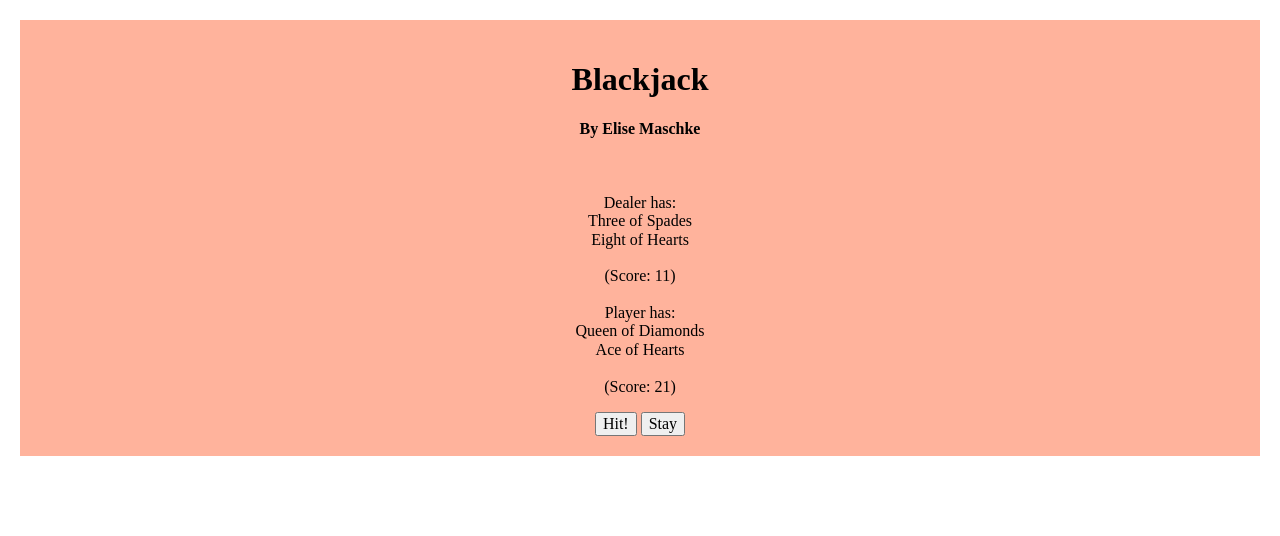
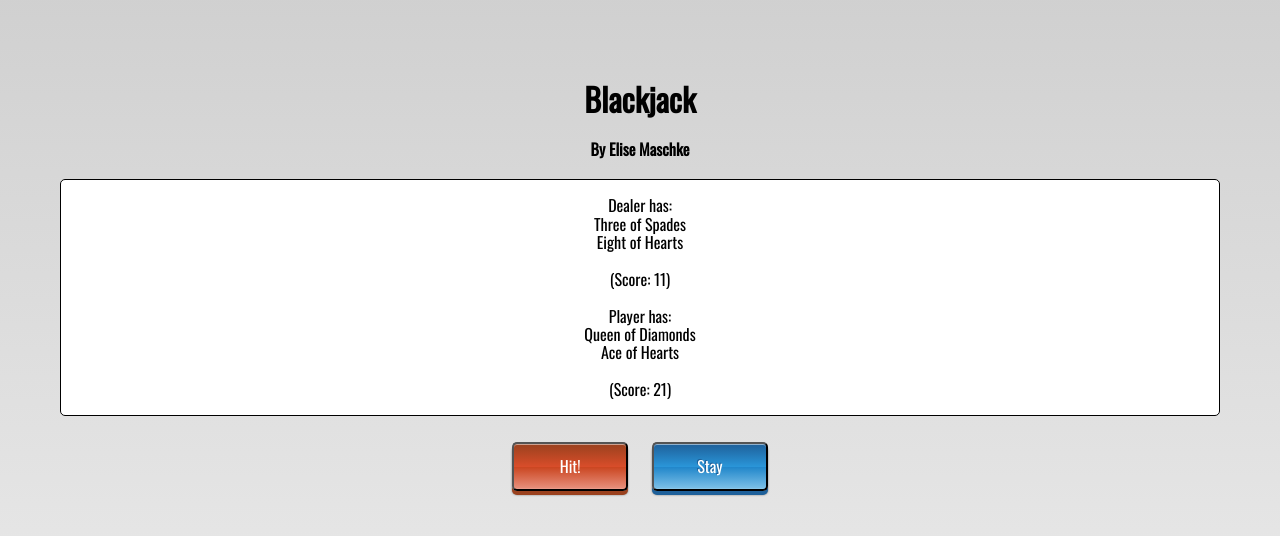
Before and after one commit to HippiHo/Blackjack-game, a plain HTML site: page index.html in a window 1280 px wide. Both pictures are taken after a click on the button "New Game!". Drawn offline with nearby package versions, Linux system fonts and the light colour scheme.

Commit message:
change of styling

```diff
--- a/css/style.css
+++ b/css/style.css
@@ -1,6 +1,197 @@
+html{
+  background:#f0f0f0;
+  padding:20px;
+}
+
 .container {
+  font-family: "Oswald", Helvetica;
   text-align: center;
+  height: 100%;
   margin: 20px;
   padding: 20px;
-  background-color: #ffb39c;
 }
+
+#text-area {
+  background-color: white;
+  padding: 1rem;
+  border: black solid 1px;
+  border-radius: 5px;
+}
+
+.push_button {
+  width: 10%;
+  height: 10%;
+  color: #fff;
+  text-decoration: none;
+  line-height: 43px;
+  font-family: "Oswald", Helvetica;
+  display: block;
+  margin: 10px;
+}
+.push_button:before {
+  background: #f0f0f0;
+  background-image: -webkit-gradient(
+    linear,
+    0% 0%,
+    0% 100%,
+    from(#d0d0d0),
+    to(#f0f0f0)
+  );
+
+  -webkit-border-radius: 5px;
+  -moz-border-radius: 5px;
+  border-radius: 5px;
+
+  -webkit-box-shadow: 0 1px 2px rgba(0, 0, 0, 0.5) inset, 0 1px 0 #fff;
+  -moz-box-shadow: 0 1px 2px rgba(0, 0, 0, 0.5) inset, 0 1px 0 #fff;
+  box-shadow: 0 1px 2px rgba(0, 0, 0, 0.5) inset, 0 1px 0 #fff;
+
+  position: absolute;
+  content: "";
+  left: -6px;
+  right: -6px;
+  top: -6px;
+  bottom: -10px;
+  z-index: -1;
+}
+
+.push_button:active {
+  -webkit-box-shadow: 0 1px 0 rgba(255, 255, 255, 0.5) inset,
+    0 -1px 0 rgba(255, 255, 255, 0.1) inset;
+  top: 5px;
+}
+.push_button:active:before {
+  top: -11px;
+  bottom: -5px;
+  content: "";
+}
+
+.green {
+  text-shadow: -1px -1px 0 #1e9a6a 0%;
+  background: #20ca7d 51%;
+  border: 1px solid #2ad887 50%;
+
+  background: #1e9a6a; /* Old browsers */
+  background: -moz-linear-gradient(
+    top,
+    #1e9a6a 0%,
+    #2ad887 50%,
+    #20ca7d 51%,
+    #7ee8b5 100%
+  ); /* FF3.6-15 */
+  background: -webkit-linear-gradient(
+    top,
+    #1e9a6a 0%,
+    #2ad887 50%,
+    #20ca7d 51%,
+    #7ee8b5 100%
+  ); /* Chrome10-25,Safari5.1-6 */
+  background: linear-gradient(
+    to bottom,
+    #1e9a6a 0%,
+    #2ad887 50%,
+    #20ca7d 51%,
+    #7ee8b5 100%
+  ); /* W3C, IE10+, FF16+, Chrome26+, Opera12+, Safari7+ */
+  filter: progid:DXImageTransform.Microsoft.gradient( startColorstr='#1e9a6a', endColorstr='#7ee8b5',GradientType=0 ); /* IE6-9 */
+  -webkit-border-radius: 5px;
+  -moz-border-radius: 5px;
+  border-radius: 5px;
+
+  -webkit-box-shadow: 0 1px 0 rgba(255, 255, 255, 0.5) inset,
+    0 -1px 0 rgba(255, 255, 255, 0.1) inset, 0 4px 0 #1e9a6a,
+    0 4px 2px rgba(0, 0, 0, 0.5);
+  -moz-box-shadow: 0 1px 0 rgba(255, 255, 255, 0.5) inset,
+    0 -1px 0 rgba(255, 255, 255, 0.1) inset, 0 4px 0 #1e9a6a,
+    0 4px 2px rgba(0, 0, 0, 0.5);
+  box-shadow: 0 1px 0 rgba(255, 255, 255, 0.5) inset,
+    0 -1px 0 rgba(255, 255, 255, 0.1) inset, 0 4px 0 #1e9a6a,
+    0 4px 2px rgba(0, 0, 0, 0.5);
+}
+
+.red {
+  text-shadow: -1px -1px 0 #9a411e 0%;
+  background: #ca4520 51%;
+  border: 1px solid #aa9b98 50;
+
+  background: #9a411e; /* Old browsers */
+  background: -moz-linear-gradient(
+    top,
+    #9a411e 0%,
+    #aa9b98 50%,
+    #ca4520 51%,
+    #e8917e 100%
+  ); /* FF3.6-15 */
+  background: -webkit-linear-gradient(
+    top,
+    #9a411e 0%,
+    #d84d2a 50%,
+    #ca4520 51%,
+    #e8917e 100%
+  ); /* Chrome10-25,Safari5.1-6 */
+  background: linear-gradient(
+    to bottom,
+    #9a411e 0%,
+    #d84d2a 50%,
+    #ca4520 51%,
+    #e8917e 100%
+  ); /* W3C, IE10+, FF16+, Chrome26+, Opera12+, Safari7+ */
+  filter: progid:DXImageTransform.Microsoft.gradient( startColorstr='#9a411e', endColorstr='#e8917e',GradientType=0 );
+
+  -webkit-border-radius: 5px;
+  -moz-border-radius: 5px;
+  border-radius: 5px;
+
+  -webkit-box-shadow: 0 1px 0 rgba(255, 255, 255, 0.5) inset,
+    0 -1px 0 rgba(255, 255, 255, 0.1) inset, 0 4px 0 #9a411e,
+    0 4px 2px rgba(0, 0, 0, 0.5);
+  -moz-box-shadow: 0 1px 0 rgba(255, 255, 255, 0.5) inset,
+    0 -1px 0 rgba(255, 255, 255, 0.1) inset, 0 4px 0 #9a411e,
+    0 4px 2px rgba(0, 0, 0, 0.5);
+  box-shadow: 0 1px 0 rgba(255, 255, 255, 0.5) inset,
+    0 -1px 0 rgba(255, 255, 255, 0.1) inset, 0 4px 0 #9a411e,
+    0 4px 2px rgba(0, 0, 0, 0.5);
+}
+
+.blue {
+  text-shadow: -1px -1px 0 #1e609a;
+  background: #2086ca 51%;
+  border: 1px solid #2a95d8 50%;
+  background: #1e609a; /* Old browsers */
+  background: -moz-linear-gradient(
+    top,
+    #1e609a 0%,
+    #2a95d8 50%,
+    #2086ca 51%,
+    #7ec1e8 100%
+  ); /* FF3.6-15 */
+  background: -webkit-linear-gradient(
+    top,
+    #1e609a 0%,
+    #2a95d8 50%,
+    #2086ca 51%,
+    #7ec1e8 100%
+  ); /* Chrome10-25,Safari5.1-6 */
+  background: linear-gradient(
+    to bottom,
+    #1e609a 0%,
+    #2a95d8 50%,
+    #2086ca 51%,
+    #7ec1e8 100%
+  ); /* W3C, IE10+, FF16+, Chrome26+, Opera12+, Safari7+ */
+  filter: progid:DXImageTransform.Microsoft.gradient( startColorstr='#1e609a', endColorstr='#7ec1e8',GradientType=0 );
+
+  -webkit-border-radius: 5px;
+  -moz-border-radius: 5px;
+  border-radius: 5px;
+
+  -webkit-box-shadow: 0 1px 0 rgba(255, 255, 255, 0.5) inset,
+    0 -1px 0 rgba(255, 255, 255, 0.1) inset, 0 4px 0 #1e609a,
+    0 4px 2px rgba(0, 0, 0, 0.5);
+  -moz-box-shadow: 0 1px 0 rgba(255, 255, 255, 0.5) inset,
+    0 -1px 0 rgba(255, 255, 255, 0.1) inset, 0 4px 0 #1e609a,
+    0 4px 2px rgba(0, 0, 0, 0.5);
+  box-shadow: 0 1px 0 rgba(255, 255, 255, 0.5) inset,
+    0 -1px 0 rgba(255, 255, 255, 0.1) inset, 0 4px 0 #1e609a,
+    0 4px 2px rgba(0, 0, 0, 0.5);
+}
--- a/index.html
+++ b/index.html
@@ -4,6 +4,7 @@
     <meta charset="UTF-8" />
     <meta name="viewport" content="width=device-width, initial-scale=1.0" />
     <link rel="icon" href="./favicon.ico" type="image/x-icon" />
+    <link href="https://fonts.googleapis.com/css?family=Oswald&display=swap" rel="stylesheet">
     <link rel="stylesheet" type="text/css" href="./css/style.css" />
     <link rel="stylesheet" href="./css/normalize.css" />
     <title>Black Jack</title>
@@ -12,11 +13,10 @@
     <div class="container">
       <h1 id="title">Blackjack</h1>
       <h4>By Elise Maschke</h4>
-      <br />
       <p id="text-area">Welcome to Blackjack!</p>
-      <button id="new-game-button">New Game!</button>
-      <button id="hit-button">Hit!</button>
-      <button id="stay-button">Stay</button>
+      <button id="new-game-button" class="push_button green">New Game!</button>
+      <button id="hit-button" class="push_button red">Hit!</button>
+      <button id="stay-button" class="push_button blue">Stay</button>
     </div>
 
     <script src="./index.js"></script>
--- a/index.js
+++ b/index.js
@@ -2,6 +2,8 @@
 // Blackjack
 // By Elise Maschke
 //
+
+console.log("Welcome to Blackjack!");
 
 // Card variables:
 
@@ -44,6 +46,8 @@ hitButton.style.display = "none";
 stayButton.style.display = "none";
 showStatus();
 
+// Events:
+
 newGameButton.addEventListener("click", function() {
   gameStarted = true;
   gameOver = false;
@@ -59,6 +63,20 @@ newGameButton.addEventListener("click", function() {
   stayButton.style.display = "inline";
   showStatus();
 });
+
+hitButton.addEventListener("click", function() {
+  playerCards.push(getNextCard());
+  checkForEndOfGame();
+  showStatus();
+})
+
+stayButton.addEventListener("click", function() {
+  gameOver = true;
+  checkForEndOfGame();
+  showStatus();
+})
+
+// Game functions:
 
 function createDeck() {
   let deck = [];
@@ -134,6 +152,10 @@ function getScore(cardsArray){
   return score;
 }
 
+function checkForEndOfGame() {
+  //TODO
+}
+
 function updateScore() {
   dealerScore = getScore(dealerCards);
   playerScore = getScore(playerCards);
@@ -167,9 +189,9 @@ function showStatus() {
 
   if (gameOver) {
     if (playerWon) {
-      textArea.innerText += "YOU WIN!";
+      textArea.innerText += "\n" + "\n" + "YOU WIN!";
     } else {
-      textArea.innerText += "DEALER WINS!";
+      textArea.innerText += "\n" + "\n" + "DEALER WINS!";
     }
 
     newGameButton.style.display = "inline";
@@ -177,5 +199,3 @@ function showStatus() {
     stayButton.style.display = "none";
   }
 }
-
-console.log("Welcome to Blackjack!");
```
